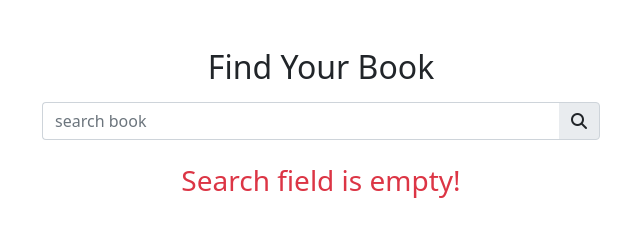
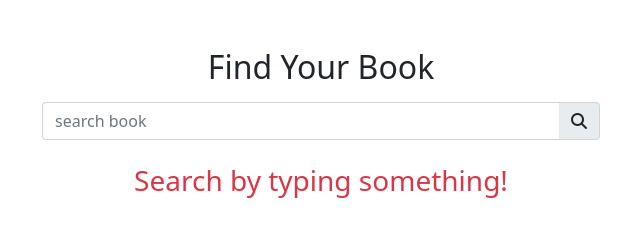
Before and after one commit to MedulHasan/book-archive, a plain HTML site: page index.html in a window 1280 px wide. Both pictures are taken after a click on the button 898 px from the left and 121 px from the top of the page. Shown: the whole page, without its empty margins (319-959 px from the left). Drawn offline with nearby package versions, Linux system fonts and the light colour scheme.

Commit message:
complete

```diff
--- a/css/bookStyle.css
+++ b/css/bookStyle.css
@@ -3,6 +3,7 @@ h6 {
     margin-left: 20px;
     width: 880px;
 }
+/* 4 card a row */
 .card-parent {
     display: grid;
     grid-template-columns: repeat(4, 1fr);
@@ -11,6 +12,8 @@ h6 {
 .card-image {
     height: 300px;
 }
+
+/* fit spinner position */
 #spinner {
     display: none;
     margin: 0 auto;
--- a/index.html
+++ b/index.html
@@ -5,9 +5,11 @@
     <meta http-equiv="X-UA-Compatible" content="IE=edge">
     <meta name="viewport" content="width=device-width, initial-scale=1.0">
     <title>Book Archive</title>
+    <!-- Fontawesme link -->
     <script src="https://kit.fontawesome.com/d4cd872f5b.js" crossorigin="anonymous"></script>
+    <!-- bootstrap link -->
+    <link href="https://cdn.jsdelivr.net/npm/bootstrap@5.1.0/dist/css/bootstrap.min.css" rel="stylesheet" integrity="sha384-KyZXEAg3QhqLMpG8r+8fhAXLRk2vvoC2f3B09zVXn8CA5QIVfZOJ3BCsw2P0p/We" crossorigin="anonymous">
     <!-- CSS only -->
-    <link href="https://cdn.jsdelivr.net/npm/bootstrap@5.1.0/dist/css/bootstrap.min.css" rel="stylesheet" integrity="sha384-KyZXEAg3QhqLMpG8r+8fhAXLRk2vvoC2f3B09zVXn8CA5QIVfZOJ3BCsw2P0p/We" crossorigin="anonymous">
     <link rel="stylesheet" href="./css/bookStyle.css">
 </head>
 <body>
@@ -35,6 +37,7 @@
         </div>
     </div>
 
+    <!-- javascript link -->
     <script src="./js/bookScript.js"></script>
 </body>
 </html>
--- a/js/bookScript.js
+++ b/js/bookScript.js
@@ -8,11 +8,12 @@ rootDiv.classList.add('mb-3')
 const h3 = document.createElement('h3');
 const h6 = document.createElement('h6');
 
+// search button click to collect data
 const collectData = () => {
     let searchText = searchInput.value;
     resultField.textContent = '';
     if (searchText === '') {
-        errorMessage('Search field is empty!')
+        errorMessage('Search by typing something!')
     } else {
         // searchInput.value = '';
         spinner('block');
@@ -23,6 +24,7 @@ const collectData = () => {
     }
 }
 
+// error message
 const errorMessage = (text) => {
     searchInput.value = '';
     h3.innerText = text;
@@ -31,18 +33,21 @@ const errorMessage = (text) => {
     resultField.appendChild(rootDiv);
 }
 
+// display result
 const resultShow = (data) => {
     resultField.textContent = '';
     totalResultFound(data.numFound);
     displayResult(data.docs);
 }
 
+// find total result
 const totalResultFound = (numFound) => {
     h6.innerText = `About ${numFound} results found!`;
     h6.classList.add('mb-3')
     resultField.appendChild(h6);
 }
 
+// display result as a card
 const displayResult = (docs) => {
     let cardDiv = document.createElement('div');
     cardDiv.classList.add('card-parent');
@@ -65,6 +70,7 @@ const displayResult = (docs) => {
     }
 }
 
+// create card
 const createCard = (cardDiv, bookTitle, authorName, imageURL, publish_date, first_publish_year) => {
     const card = document.createElement('div');
     card.classList.add('card');
@@ -100,6 +106,7 @@ const createCard = (cardDiv, bookTitle, authorName, imageURL, publish_date, firs
     return cardDiv;
 }
 
+// find author
 const findAuthor = (authorName, cardText) => {
     if (authorName === undefined) {
         cardText.innerText = `
@@ -116,6 +123,7 @@ const findAuthor = (authorName, cardText) => {
     }
 }
 
+// find publish date
 const findPublishDate = (publish_date, first_publish_year, cardText) => {
     if (publish_date === undefined && first_publish_year === undefined) {
         cardText.innerText = `Did not find publish date!`
@@ -132,11 +140,13 @@ const findPublishDate = (publish_date, first_publish_year, cardText) => {
     }
 }
 
+// show spinner
 const spinner = (displayShow) => {
     const spin = document.getElementById('spinner');
     spin.style.display = displayShow;
 }
 
+// toggle clear button
 searchInput.addEventListener('keyup', function (event) {
     if (event.keyCode === 8 && event.target.value === "") {
         cls.style.display = 'none';
@@ -145,6 +155,7 @@ searchInput.addEventListener('keyup', function (event) {
     }
 })
 
+// clear input field
 const clearInput = () => {
     searchInput.value = '';
     cls.style.display = 'none';
```
